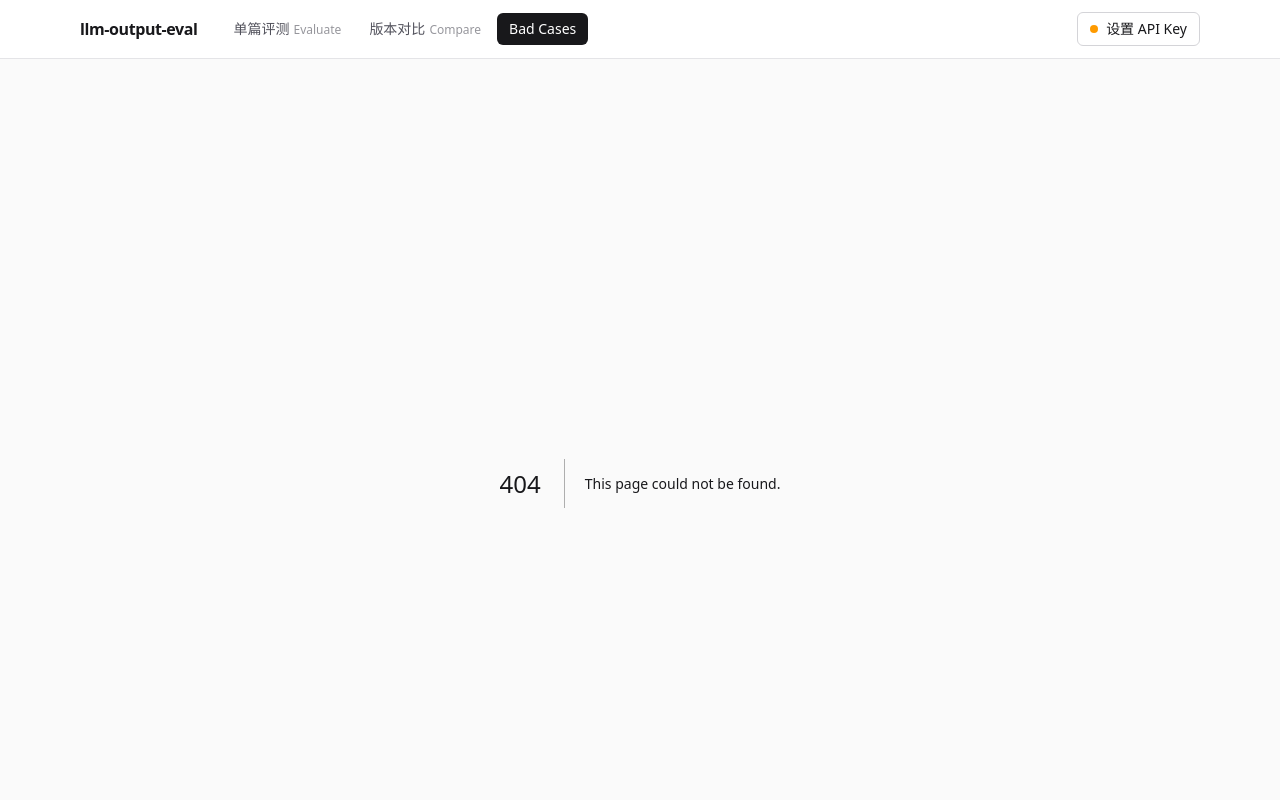
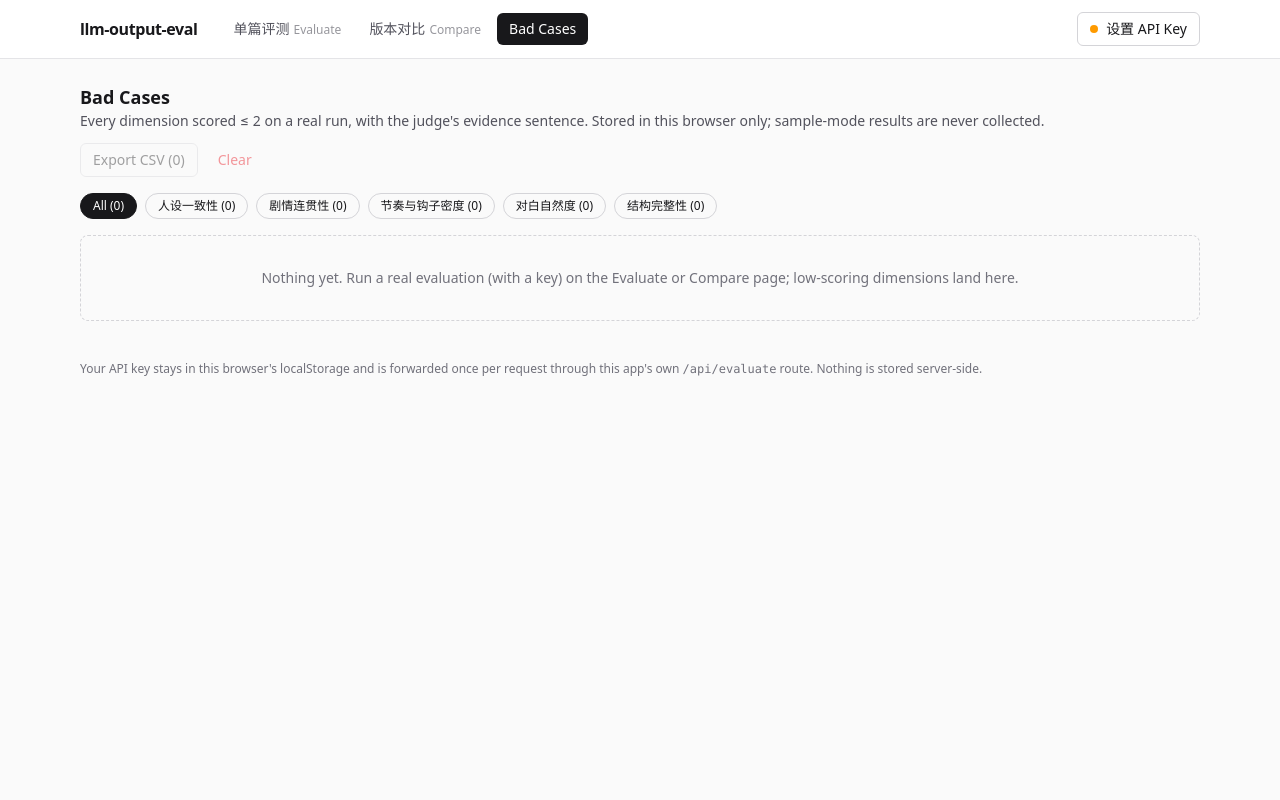
Before and after one commit to AndyZhang666666/llm-output-eval, a Next.js app: page /bad-cases in a window 1280 px wide. Before the commit this address had no page. Shown: the top 800 px of the page. Built offline with nearby package versions, Linux system fonts and the light colour scheme.

Commit message:
feat(ui): Bad Case 页 —— 按维度和来源筛选，导出当前筛选结果为 CSV

```diff
--- /dev/null
+++ b/src/app/bad-cases/page.tsx
@@ -0,0 +1,151 @@
+"use client";
+
+import { useMemo, useState } from "react";
+import { toCsv, useBadCases } from "@/lib/badcases";
+import { BAD_CASE_THRESHOLD, DIMENSIONS, SCORED_DIMENSIONS } from "@/lib/dimensions";
+import type { ScoredDimensionId } from "@/lib/types";
+
+/**
+ * Bad Case list: every dimension that scored <= BAD_CASE_THRESHOLD on any
+ * real run, with the sentence the judge pointed at. This is the page a
+ * writer actually opens — "show me the lines that dragged the score down"
+ * is more actionable than "coherence: 2".
+ */
+export default function BadCasesPage() {
+  const { items, clear } = useBadCases();
+  const [dim, setDim] = useState<ScoredDimensionId | "all">("all");
+  const [source, setSource] = useState<string>("all");
+
+  const sources = useMemo(() => Array.from(new Set(items.map((i) => i.source))).sort(), [items]);
+  const filtered = useMemo(
+    () =>
+      items.filter(
+        (i) => (dim === "all" || i.dimension === dim) && (source === "all" || i.source === source),
+      ),
+    [items, dim, source],
+  );
+  const counts = useMemo(() => {
+    const c: Record<string, number> = {};
+    for (const i of items) c[i.dimension] = (c[i.dimension] ?? 0) + 1;
+    return c;
+  }, [items]);
+
+  function exportCsv() {
+    const blob = new Blob([toCsv(filtered)], { type: "text/csv;charset=utf-8" });
+    const url = URL.createObjectURL(blob);
+    const a = document.createElement("a");
+    a.href = url;
+    a.download = `bad-cases-${dim}-${new Date().toISOString().slice(0, 10)}.csv`;
+    a.click();
+    URL.revokeObjectURL(url);
+  }
+
+  return (
+    <div className="space-y-4">
+      <div className="flex flex-wrap items-center justify-between gap-3">
+        <div>
+          <h1 className="text-lg font-semibold">Bad Cases</h1>
+          <p className="text-sm text-zinc-600">
+            Every dimension scored ≤ {BAD_CASE_THRESHOLD} on a real run, with the judge&apos;s evidence sentence.
+            Stored in this browser only; sample-mode results are never collected.
+          </p>
+        </div>
+        <div className="flex items-center gap-2">
+          <button
+            onClick={exportCsv}
+            disabled={filtered.length === 0}
+            className="rounded-md border border-zinc-300 px-3 py-1.5 text-sm hover:bg-zinc-100 disabled:opacity-40"
+          >
+            Export CSV ({filtered.length})
+          </button>
+          <button
+            onClick={() => {
+              if (items.length && window.confirm("Clear all bad cases stored in this browser?")) clear();
+            }}
+            disabled={items.length === 0}
+            className="rounded-md px-3 py-1.5 text-sm text-red-600 hover:bg-red-50 disabled:opacity-40"
+          >
+            Clear
+          </button>
+        </div>
+      </div>
+
+      <div className="flex flex-wrap gap-2">
+        <button
+          onClick={() => setDim("all")}
+          className={`rounded-full border px-3 py-1 text-xs ${
+            dim === "all" ? "border-zinc-900 bg-zinc-900 text-white" : "border-zinc-300 hover:bg-zinc-100"
+          }`}
+        >
+          All ({items.length})
+        </button>
+        {SCORED_DIMENSIONS.map((id) => (
+          <button
+            key={id}
+            onClick={() => setDim(id)}
+            className={`rounded-full border px-3 py-1 text-xs ${
+              dim === id ? "border-zinc-900 bg-zinc-900 text-white" : "border-zinc-300 hover:bg-zinc-100"
+            }`}
+          >
+            {DIMENSIONS[id].labelZh} ({counts[id] ?? 0})
+          </button>
+        ))}
+        {sources.length > 1 && (
+          <select
+            value={source}
+            onChange={(e) => setSource(e.target.value)}
+            className="ml-auto rounded border border-zinc-300 px-2 py-1 text-xs"
+          >
+            <option value="all">all sources</option>
+            {sources.map((s) => (
+              <option key={s} value={s}>{s}</option>
+            ))}
+          </select>
+        )}
+      </div>
+
+      {filtered.length === 0 ? (
+        <div className="rounded-lg border border-dashed border-zinc-300 p-8 text-center text-sm text-zinc-500">
+          {items.length === 0
+            ? "Nothing yet. Run a real evaluation (with a key) on the Evaluate or Compare page; low-scoring dimensions land here."
+            : "No bad cases match this filter."}
+        </div>
+      ) : (
+        <div className="overflow-hidden rounded-lg border border-zinc-200 bg-white">
+          <table className="w-full text-sm">
+            <thead className="bg-zinc-50 text-left text-xs uppercase tracking-wide text-zinc-500">
+              <tr>
+                <th className="px-3 py-2">Dimension</th>
+                <th className="px-3 py-2">Score</th>
+                <th className="px-3 py-2">Evidence</th>
+                <th className="px-3 py-2">Judge comment</th>
+                <th className="px-3 py-2">Source</th>
+              </tr>
+            </thead>
+            <tbody>
+              {filtered.map((b) => (
+                <tr key={b.id} className="border-t border-zinc-100 align-top">
+                  <td className="whitespace-nowrap px-3 py-2">{DIMENSIONS[b.dimension].labelZh}</td>
+                  <td className="px-3 py-2 font-mono text-red-700">{b.score}</td>
+                  <td className="px-3 py-2">
+                    {b.evidence ? (
+                      <span className="border-l-2 border-red-300 pl-2">{b.evidence}</span>
+                    ) : (
+                      <span className="text-xs text-amber-700">no verbatim evidence returned</span>
+                    )}
+                  </td>
+                  <td className="px-3 py-2 text-zinc-600">{b.comment}</td>
+                  <td className="whitespace-nowrap px-3 py-2 text-xs text-zinc-500">
+                    {b.source}
+                    <br />
+                    {b.at.slice(0, 16).replace("T", " ")}
+                  </td>
+                </tr>
+              ))}
+            </tbody>
+          </table>
+        </div>
+      )}
+    </div>
+  );
+}
```
